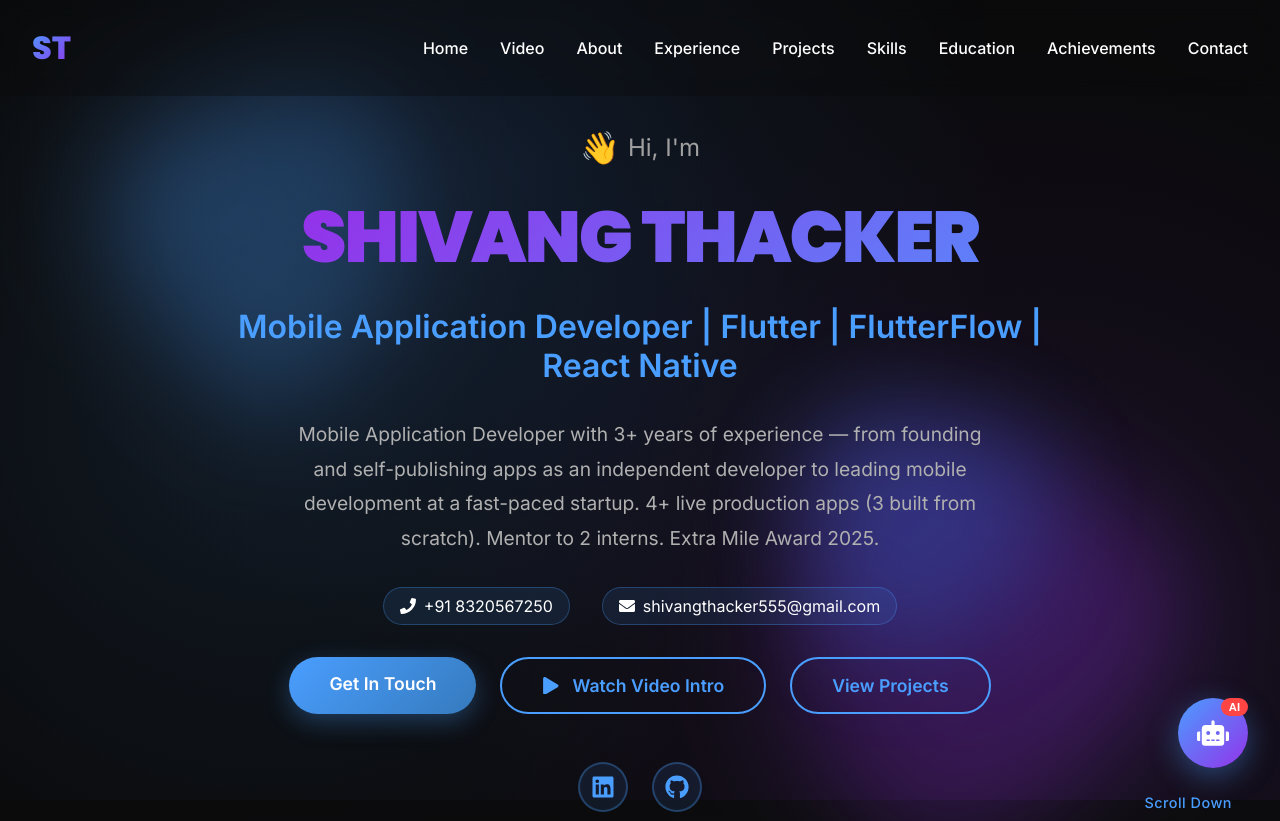
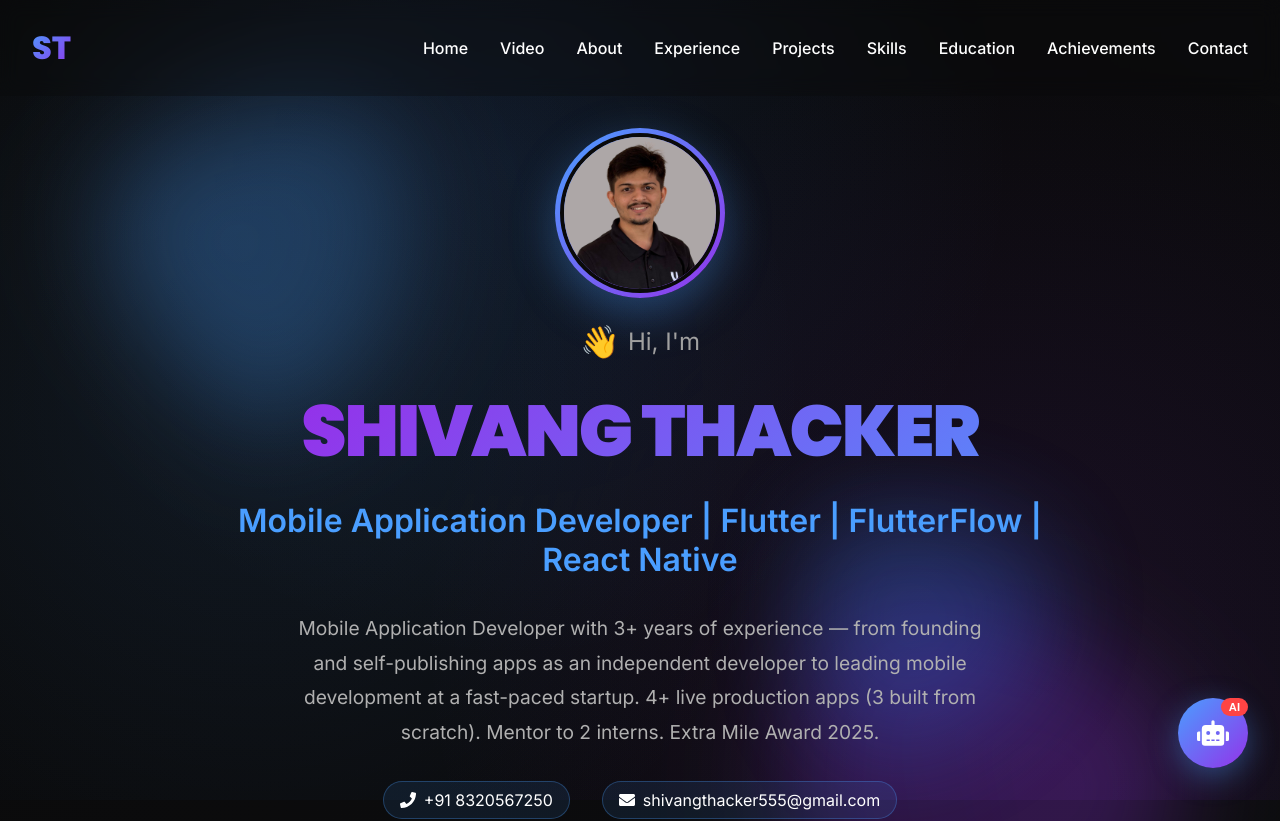
Before and after one commit to shiv-thacker/portfolio, a React (Create React App) app: page / in a window 1280 px wide. Shown: the top 821 px of the page. Built offline with nearby package versions, Linux system fonts and the light colour scheme.

Commit message:
Add profile image section to Hero component with styling adjustments for profile wrapper and image

```diff
--- a/src/components/Hero.css
+++ b/src/components/Hero.css
@@ -60,6 +60,26 @@
   position: relative;
   z-index: 10;
   padding-top: 6rem;
+}
+
+.hero-profile-wrapper {
+  width: 170px;
+  height: 170px;
+  margin: 0 auto 1.5rem;
+  padding: 5px;
+  border-radius: 50%;
+  background: linear-gradient(135deg, #4a9eff, #9333ea);
+  box-shadow: 0 15px 45px rgba(74, 158, 255, 0.35);
+}
+
+.hero-profile-image {
+  width: 100%;
+  height: 100%;
+  border-radius: 50%;
+  object-fit: cover;
+  object-position: center top;
+  border: 4px solid #0a0a0a;
+  display: block;
 }
 
 .hero-greeting {
@@ -265,6 +285,12 @@
     padding-top: 4rem;
   }
 
+  .hero-profile-wrapper {
+    width: 130px;
+    height: 130px;
+    margin-bottom: 1.2rem;
+  }
+
   .hero-name {
     font-size: 2.5rem;
   }
--- a/src/components/Hero.js
+++ b/src/components/Hero.js
@@ -1,6 +1,7 @@
 import React from 'react';
 import { motion } from 'framer-motion';
 import { FaGithub, FaLinkedin, FaEnvelope, FaPhone, FaPlay } from 'react-icons/fa';
+import profileImage from '../assets/profile.jpg';
 import './Hero.css';
 
 const Hero = () => {
@@ -73,6 +74,14 @@
         initial="hidden"
         animate="visible"
       >
+        <motion.div variants={itemVariants} className="hero-profile-wrapper">
+          <img
+            src={profileImage}
+            alt="Shivang Thacker"
+            className="hero-profile-image"
+          />
+        </motion.div>
+
         <motion.div variants={itemVariants} className="hero-greeting">
           <motion.span
             animate={{ rotate: [0, 20, 0, 20, 0] }}
```
Also changed, not shown: src/assets/profile.jpg (added).
